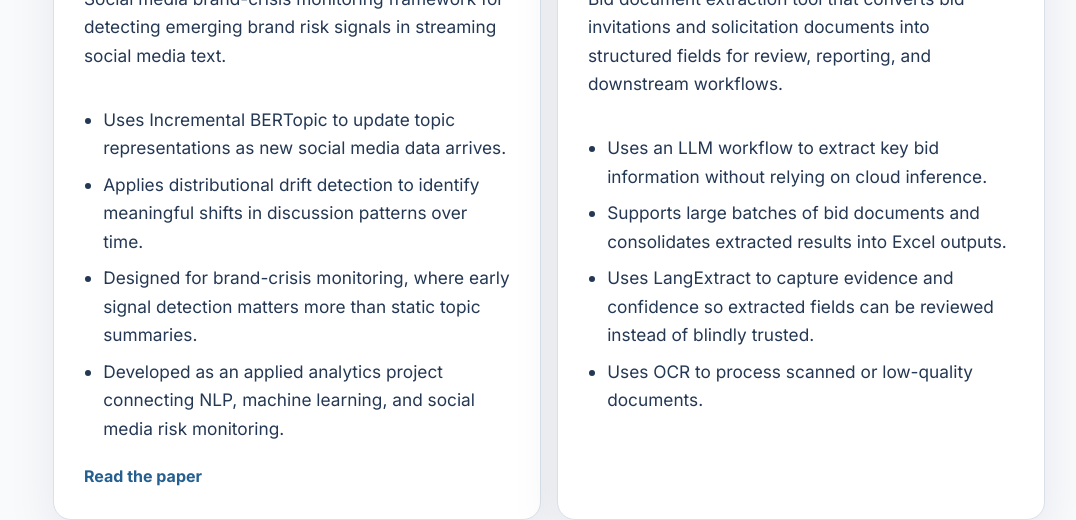
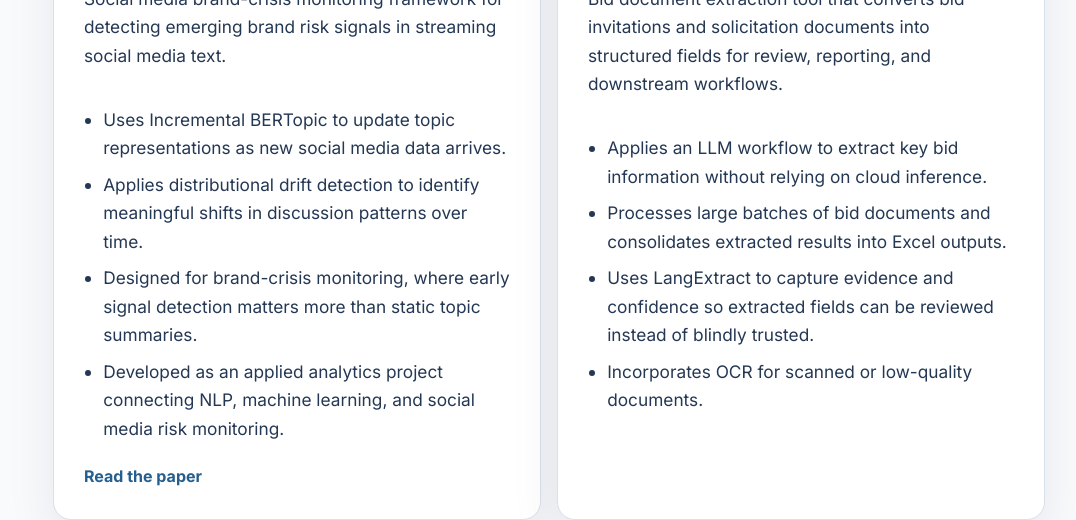
Before and after one commit to eastskykim/eastskykim.github.io, a plain HTML site: page index.html in a window 1280 px wide. Shown: the part 2060-2580 px from the top of the page, without its empty margins (91-1167 px from the left). Drawn offline with Linux system fonts and the light colour scheme.

Commit message:
Refine BidReader project bullets

```diff
--- a/index.html
+++ b/index.html
@@ -223,11 +223,11 @@
             </p>
             <ul class="project-points">
               <li>
-                Uses an LLM workflow to extract key bid information without
+                Applies an LLM workflow to extract key bid information without
                 relying on cloud inference.
               </li>
               <li>
-                Supports large batches of bid documents and consolidates
+                Processes large batches of bid documents and consolidates
                 extracted results into Excel outputs.
               </li>
               <li>
@@ -235,7 +235,7 @@
                 fields can be reviewed instead of blindly trusted.
               </li>
               <li>
-                Uses OCR to process scanned or low-quality documents.
+                Incorporates OCR for scanned or low-quality documents.
               </li>
             </ul>
           </article>
```
